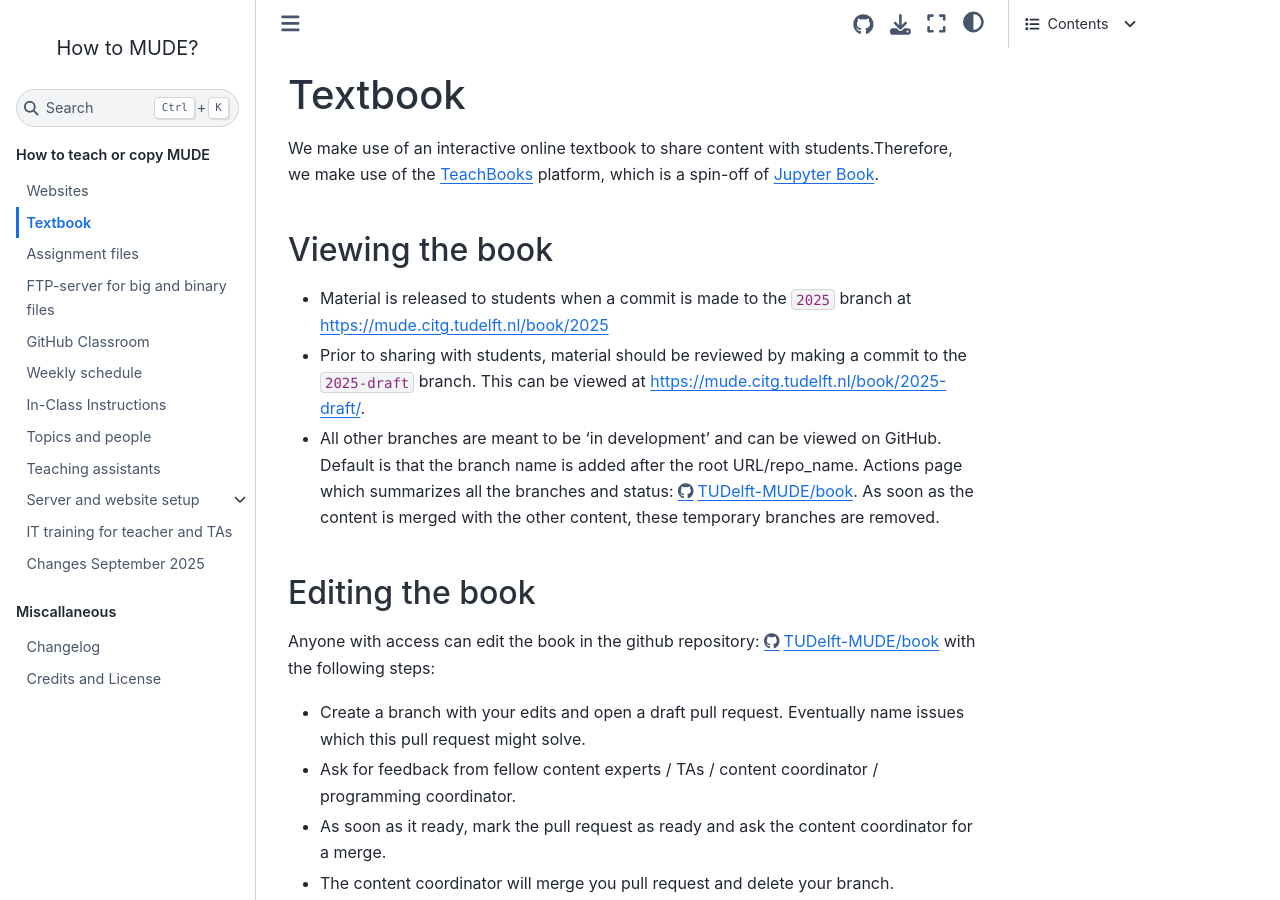
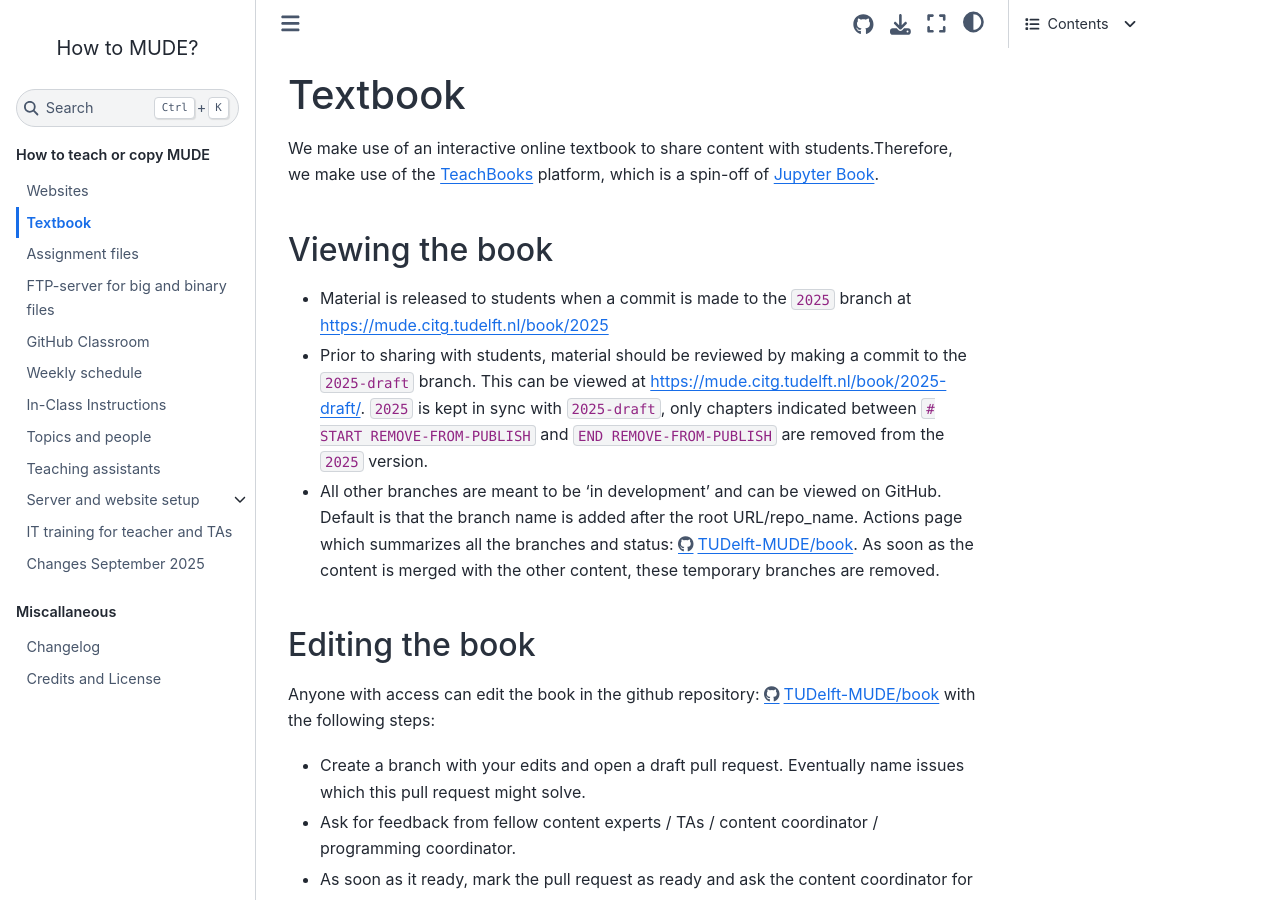
Before and after one commit to TUDelft-MUDE/teacher, a Jupyter Book: the page built from book/book.md, in a window 1280 px wide and 900 px high. Built offline with Jupyter Book 1.0.4 settings and Sphinx 7.4.7 and the Sphinx Book theme 1.1.4, drawn with Linux system fonts in a browser that asks for light colours; comment, search, counter and statistics services are not loaded.

Commit message:
Update book.md

```diff
--- a/book/book.md
+++ b/book/book.md
@@ -5,7 +5,7 @@
 ## Viewing the book
 
 - Material is released to students when a commit is made to the `2025` branch at [https://mude.citg.tudelft.nl/book/2025](https://mude.citg.tudelft.nl/book/2025)
-- Prior to sharing with students, material should be reviewed by making a commit to the `2025-draft` branch. This can be viewed at [https://mude.citg.tudelft.nl/book/2025-draft/](https://mude.citg.tudelft.nl/book/2025-draft/).
+- Prior to sharing with students, material should be reviewed by making a commit to the `2025-draft` branch. This can be viewed at [https://mude.citg.tudelft.nl/book/2025-draft/](https://mude.citg.tudelft.nl/book/2025-draft/). `2025` is kept in sync with `2025-draft`, only chapters indicated between `# START REMOVE-FROM-PUBLISH` and `END REMOVE-FROM-PUBLISH` are removed from the `2025` version.
 - All other branches are meant to be 'in development' and can be viewed on GitHub. Default is that the branch name is added after the root URL/repo_name. Actions page which summarizes all the branches and status: [https://github.com/TUDelft-MUDE/book/actions](https://github.com/TUDelft-MUDE/book/actions). As soon as the content is merged with the other content, these temporary branches are removed.
 
 (book-edit_workflow)=
```
